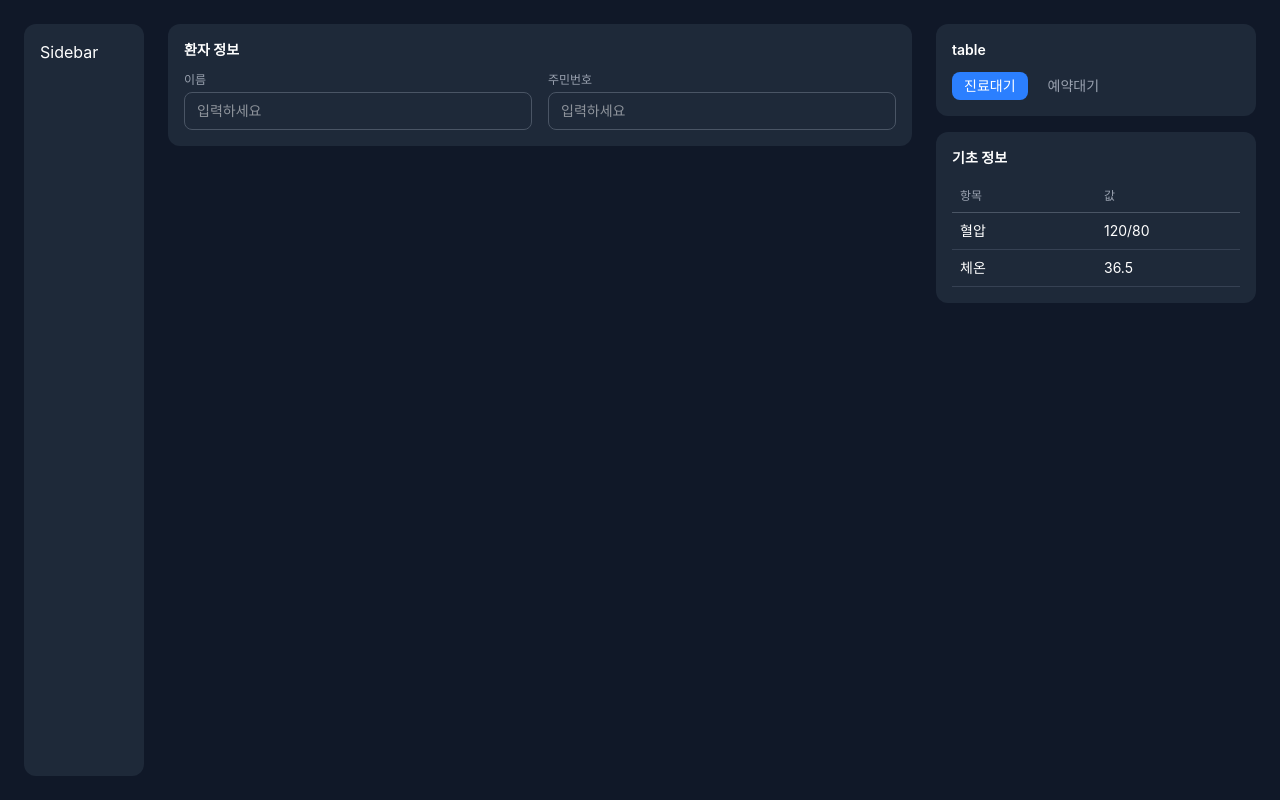
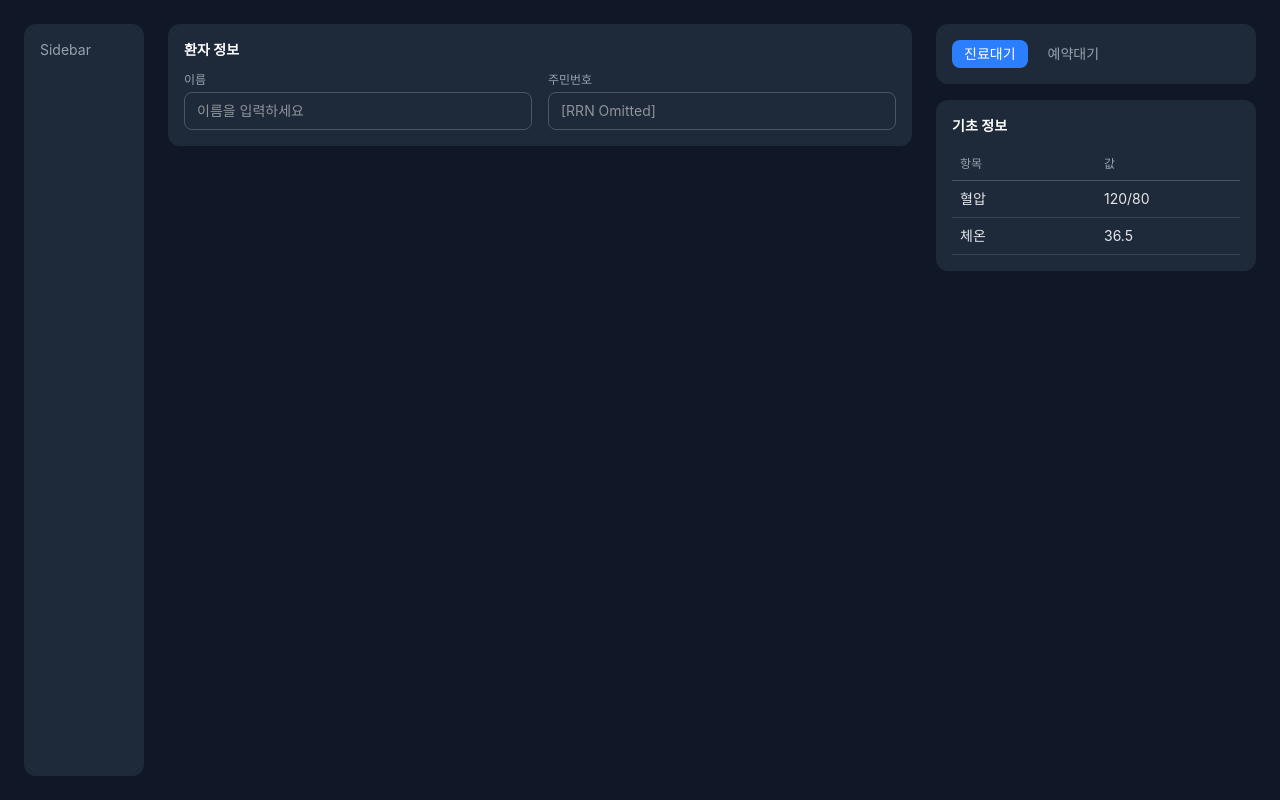
Before and after one commit to CSID-DGU/2026-1-CECD1-5-Artifact-9, a React (Vite) app in the folder frontend/: page / in a window 1280 px wide. Built offline with nearby package versions, Linux system fonts and the light colour scheme.

Commit message:
feat: 컴포넌트 및 타입 분리

```diff
--- a/frontend/src/App.css
+++ /dev/null
@@ -1 +0,0 @@
-@import 'tailwindcss';
--- a/frontend/src/App.tsx
+++ b/frontend/src/App.tsx
@@ -1,126 +1,32 @@
-import React from "react";
+import React, { useState } from "react";
+import { Input } from "./components/Input";
+import { Card } from "./components/Card";
+import { Tabs } from "./components/Tab";
+import { Table } from "./components/Table";
 
-//type
-type BtnProps = {
-  children : React.ReactNode;
-  type?: "primary"|"secondary";
-};
-type InputProps = {
-  label : string;
-  placeholder : string;
-};
-type CardProps = {
-  title : string;
-  children : React.ReactNode;
-};
-type TabsProps = {
-  tabs: string[];
-  active: string;
-  setActive: (tab: string) => void;
-};
-type TableProps = {
-  headers: string[];
-  data: (string | number)[][];
-};
-
-// Basic Button
-export const Button = ({ children, type = "primary" }:BtnProps) => {
-  const base = "px-4 py-2 rounded-lg text-sm";
-  const styles = {
-    primary: "bg-blue-500 text-white",
-    secondary: "border border-gray-400 text-gray-200",
-  };
-  return <button className={`${base} ${styles[type]}`}>{children}</button>;
-};
-
-// Input Component
-export const Input = ({ label, placeholder }:InputProps) => {
-  return (
-    <div className="flex flex-col gap-1">
-      <label className="text-xs text-gray-400">{label}</label>
-      <input
-        placeholder={placeholder}
-        className="px-3 py-2 rounded-lg bg-gray-800 border border-gray-600 text-sm"
-      />
-    </div>
-  );
-};
-
-// Card Component
-export const Card = ({ title, children }:CardProps) => {
-  return (
-    <div className="bg-gray-800 rounded-xl p-4 flex flex-col gap-3">
-      {title && <div className="text-sm font-semibold">{title}</div>}
-      {children}
-    </div>
-  );
-};
-
-// Tab Component
-export const Tabs = ({ tabs, active, setActive }:TabsProps) => {
-  return (
-    <div className="flex gap-2">
-      {tabs.map((tab) => (
-        <button
-          key={tab}
-          onClick={() => setActive(tab)}
-          className={`px-3 py-1 rounded-lg text-sm ${
-            active === tab ? "bg-blue-500 text-white" : "text-gray-400"
-          }`}
-        >
-          {tab}
-        </button>
-      ))}
-    </div>
-  );
-};
-
-// Table Component
-export const Table = ({ headers, data }:TableProps) => {
-  return (
-    <div className="flex flex-col">
-      <div className="flex border-b border-gray-600">
-        {headers.map((h) => (
-          <div key={h} className="flex-1 p-2 text-xs text-gray-400">
-            {h}
-          </div>
-        ))}
-      </div>
-      {data.map((row, i) => (
-        <div key={i} className="flex border-b border-gray-700">
-          {row.map((cell, j) => (
-            <div key={j} className="flex-1 p-2 text-sm">
-              {cell}
-            </div>
-          ))}
-        </div>
-      ))}
-    </div>
-  );
-};
-
-// Main Layout Example
 export default function App() {
-  const [tab, setTab] = React.useState("진료대기");
+  const [tab, setTab] = useState("진료대기");
 
   return (
-    <div className="min-h-screen bg-gray-900 text-white p-6 flex gap-6">
-      {/* Left */}
-      <div className="w-30 bg-gray-800 rounded-xl p-4">Sidebar</div>
+    <div className="min-h-screen bg-gray-900 text-white p-6 flex gap-6 font-sans">
+      {/* 사이드바 영역 */}
+      <aside className="w-30 bg-gray-800 rounded-xl p-4 text-gray-400 text-sm">
+        Sidebar
+      </aside>
 
-      {/* Center */}
-      <div className="flex-1 flex flex-col gap-4">
+      {/* 중앙 메인 콘텐츠 */}
+      <main className="flex-1 flex flex-col gap-4">
         <Card title="환자 정보">
           <div className="grid grid-cols-2 gap-4">
-            <Input label="이름" placeholder="입력하세요" />
-            <Input label="주민번호" placeholder="입력하세요" />
+            <Input label="이름" placeholder="이름을 입력하세요" />
+            <Input label="주민번호" placeholder="[RRN Omitted]" />
           </div>
         </Card>
-      </div>
+      </main>
 
-      {/* Right */}
-      <div className="w-80 flex flex-col gap-4">
-        <Card title="table">
+      {/* 우측 패널 */}
+      <aside className="w-80 flex flex-col gap-4">
+        <Card>
           <Tabs
             tabs={["진료대기", "예약대기"]}
             active={tab}
@@ -137,7 +43,7 @@ export default function App() {
             ]}
           />
         </Card>
-      </div>
+      </aside>
     </div>
   );
 }
--- /dev/null
+++ b/frontend/src/components/Button.tsx
@@ -0,0 +1,10 @@
+import type { BtnProps } from "../types/mainTypes";
+
+export const Button = ({ children, type = "primary" }: BtnProps) => {
+  const base = "px-4 py-2 rounded-lg text-sm transition-colors";
+  const styles = {
+    primary: "bg-blue-500 text-white hover:bg-blue-600",
+    secondary: "border border-gray-400 text-gray-200 hover:bg-gray-800",
+  };
+  return <button className={`${base} ${styles[type]}`}>{children}</button>;
+};
--- /dev/null
+++ b/frontend/src/components/Card.tsx
@@ -0,0 +1,10 @@
+import type { CardProps } from "../types/mainTypes";
+
+export const Card = ({ title, children }: CardProps) => {
+  return (
+    <div className="bg-gray-800 rounded-xl p-4 flex flex-col gap-3">
+      {title && <div className="text-sm font-semibold text-white">{title}</div>}
+      {children}
+    </div>
+  );
+};
--- /dev/null
+++ b/frontend/src/components/Input.tsx
@@ -0,0 +1,13 @@
+import type { InputProps } from "../types/mainTypes";
+
+export const Input = ({ label, placeholder }: InputProps) => {
+  return (
+    <div className="flex flex-col gap-1">
+      <label className="text-xs text-gray-400">{label}</label>
+      <input
+        placeholder={placeholder}
+        className="px-3 py-2 rounded-lg bg-gray-800 border border-gray-600 text-sm text-white focus:outline-none focus:border-blue-500"
+      />
+    </div>
+  );
+};
--- /dev/null
+++ b/frontend/src/components/Tab.tsx
@@ -0,0 +1,19 @@
+import type { TabsProps } from "../types/mainTypes";
+
+export const Tabs = ({ tabs, active, setActive }: TabsProps) => {
+  return (
+    <div className="flex gap-2">
+      {tabs.map((tab) => (
+        <button
+          key={tab}
+          onClick={() => setActive(tab)}
+          className={`px-3 py-1 rounded-lg text-sm transition-colors ${
+            active === tab ? "bg-blue-500 text-white" : "text-gray-400 hover:text-gray-200"
+          }`}
+        >
+          {tab}
+        </button>
+      ))}
+    </div>
+  );
+};
--- /dev/null
+++ b/frontend/src/components/Table.tsx
@@ -0,0 +1,24 @@
+import type { TableProps } from "../types/mainTypes";
+
+export const Table = ({ headers, data }: TableProps) => {
+  return (
+    <div className="flex flex-col w-full">
+      <div className="flex border-b border-gray-600">
+        {headers.map((h) => (
+          <div key={h} className="flex-1 p-2 text-xs text-gray-400">
+            {h}
+          </div>
+        ))}
+      </div>
+      {data.map((row, i) => (
+        <div key={i} className="flex border-b border-gray-700 hover:bg-gray-750">
+          {row.map((cell, j) => (
+            <div key={j} className="flex-1 p-2 text-sm text-gray-200">
+              {cell}
+            </div>
+          ))}
+        </div>
+      ))}
+    </div>
+  );
+};
--- /dev/null
+++ b/frontend/src/types/mainTypes.tsx
@@ -0,0 +1,27 @@
+import React from "react";
+
+export type BtnProps = {
+  children: React.ReactNode;
+  type?: "primary" | "secondary";
+};
+
+export type InputProps = {
+  label: string;
+  placeholder: string;
+};
+
+export type CardProps = {
+  title?: string;
+  children: React.ReactNode;
+};
+
+export type TabsProps = {
+  tabs: string[];
+  active: string;
+  setActive: (tab: string) => void;
+};
+
+export type TableProps = {
+  headers: string[];
+  data: (string | number)[][];
+};
```
